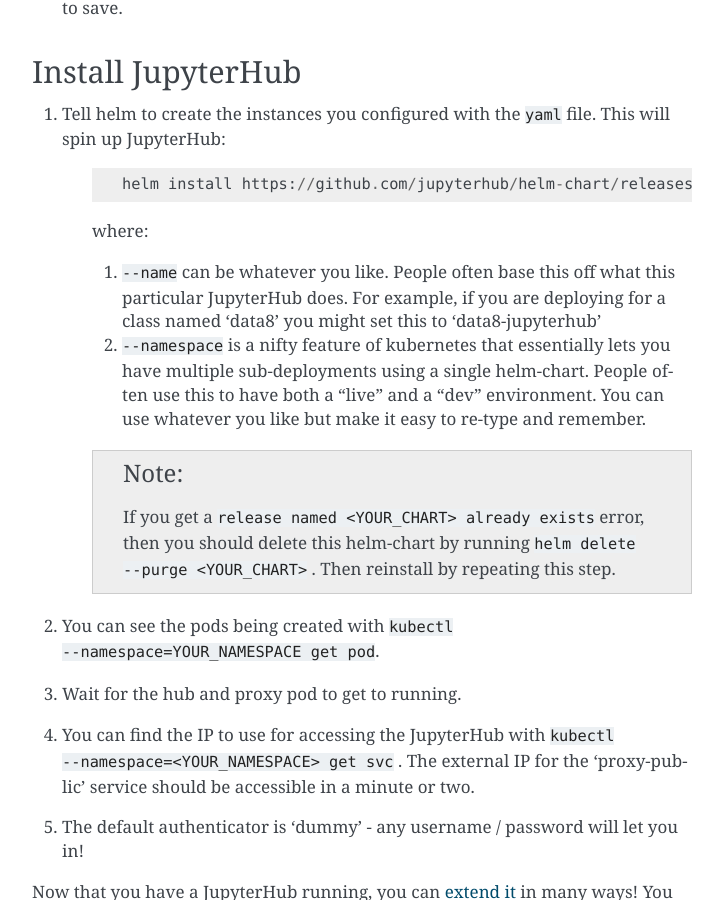
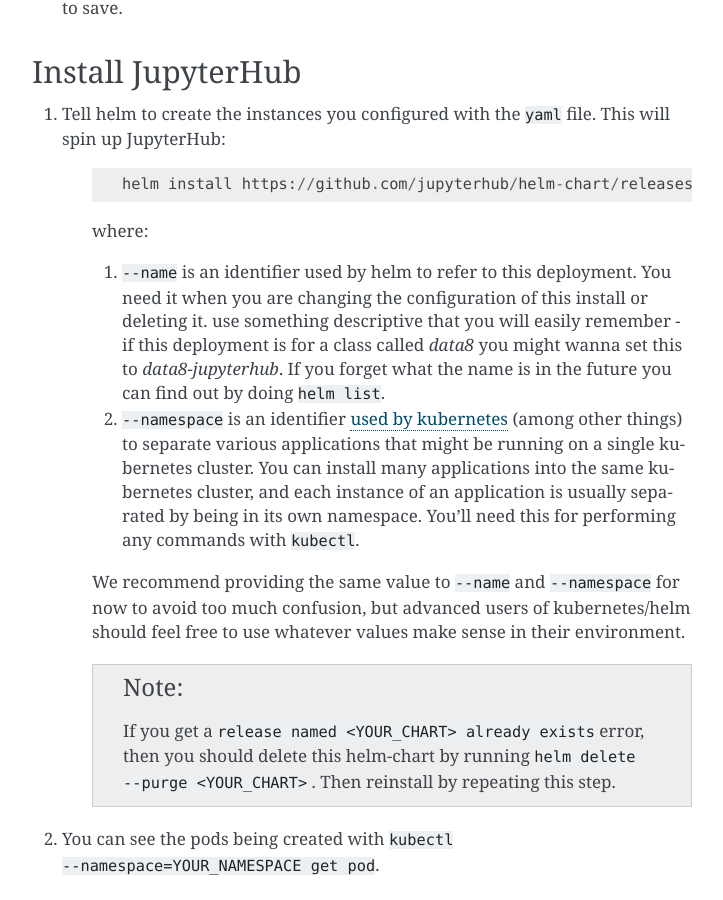
Before and after one commit to jupyterhub/zero-to-jupyterhub-k8s, a Sphinx documentation site: the page built from doc/source/setup-jupyterhub.rst, in a window 1280 px wide and 900 px high, scrolled down 948 px. Shown: the whole window, without its empty margins (388-1111 px from the left). Built offline with Sphinx 7.4.7, drawn with Linux system fonts in a browser that asks for light colours.

Commit message:
Update documentation on name and namespace

```diff
--- a/doc/source/setup-jupyterhub.rst
+++ b/doc/source/setup-jupyterhub.rst
@@ -47,8 +47,10 @@
 
     where:
 
-    1. ``--name`` can be whatever you like. People often base this off what this particular JupyterHub does. For example, if you are deploying for a class named 'data8' you might set this to 'data8-jupyterhub'
-    2. ``--namespace``  is a nifty feature of kubernetes that essentially lets you have multiple sub-deployments using a single helm-chart. People often use this to have both a “live” and a “dev” environment. You can use whatever you like but make it easy to re-type and remember.
+    1. ``--name`` is an identifier used by helm to refer to this deployment. You need it when you are changing the configuration of this install or deleting it. use something descriptive that you will easily remember - if this deployment is for a class called *data8* you might wanna set this to *data8-jupyterhub*. If you forget what the name is in the future you can find out by doing ``helm list``.
+    2. ``--namespace``  is an identifier `used by kubernetes <https://kubernetes.io/docs/concepts/overview/working-with-objects/namespaces/>`_ (among other things) to separate various applications that might be running on a single kubernetes cluster. You can install many applications into the same kubernetes cluster, and each instance of an application is usually separated by being in its own namespace. You'll need this for performing any commands with ``kubectl``.
+
+    We recommend providing the same value to ``--name`` and ``--namespace`` for now to avoid too much confusion, but advanced users of kubernetes/helm should feel free to use whatever values make sense in their environment.
 
     .. note::
 
```
